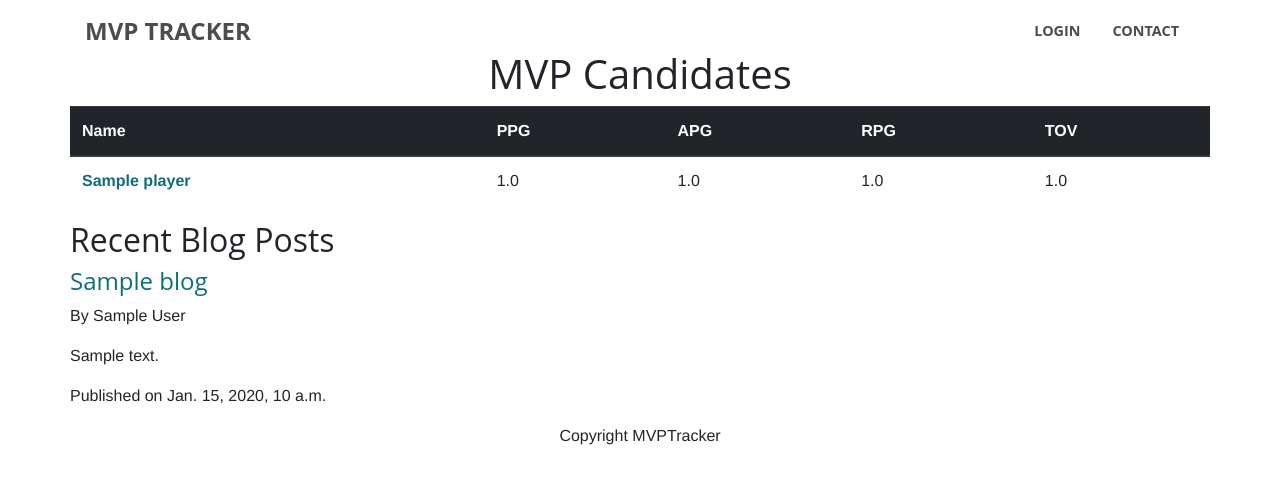
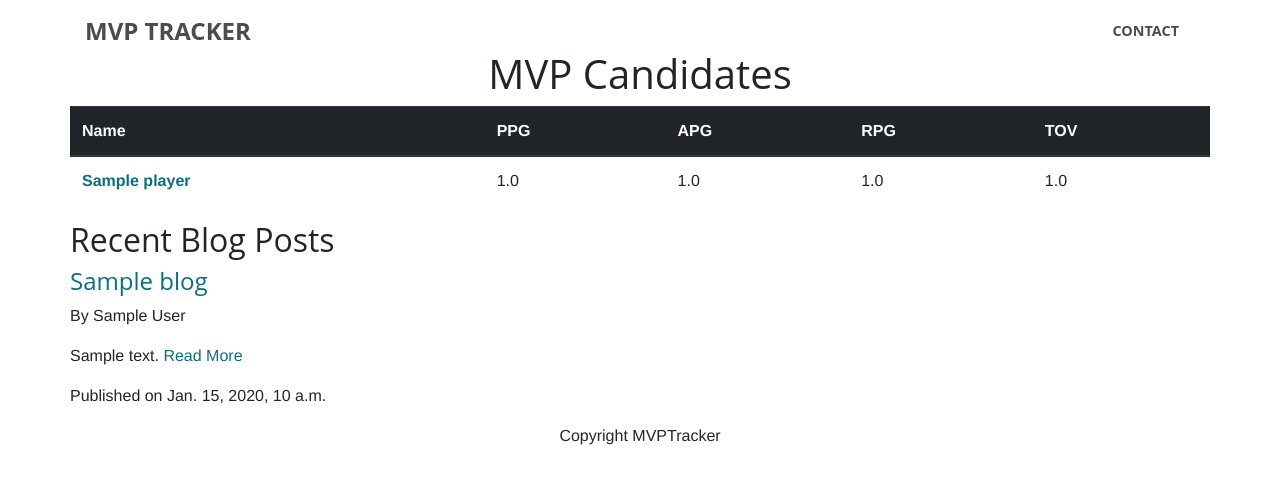
Before and after one commit to Janujan/mvptracker, a Django app: template mvp/templates/playerList.html in a window 1280 px wide. Shown: the top 484 px of the page. Run offline with Django 3.2, Linux system fonts and the light colour scheme; tables that the repository leaves empty hold one stand-in row (values such as "Sample post"); the template is opened without the code that fills it: values that come from a table or form of the project are taken from there, most other values are stand-ins (such as "Sample title", 1, 10 or a date in 2020); data that the repository does not hold is empty; some libraries are stand-ins or nearby versions.

Commit message:
cosmetic changes

```diff
--- a/mvp/templates/base.html
+++ b/mvp/templates/base.html
@@ -29,11 +29,12 @@
           </button>
           <div class="collapse navbar-collapse" id="navbarResponsive">
             <ul class="navbar-nav ml-auto">
+              <!-- <li class="nav-item">
+                <a class="nav-link js-scroll-trigger" href="">Login</a>
+              </li> -->
               <li class="nav-item">
-                <a class="nav-link js-scroll-trigger" href="">Login</a>
-              </li>
-              <li class="nav-item">
-                <a class="nav-link js-scroll-trigger" href="#contact">Contact</a>
+                <a class="nav-link js-scroll-trigger"
+                 href="https://janujan.github.io/#contact">Contact</a>
               </li>
             </ul>
           </div>
--- a/mvp/templates/playerList.html
+++ b/mvp/templates/playerList.html
@@ -53,7 +53,9 @@
               <h4><a href="{% url 'mvp:blogDetails' blog.id %}">{{ blog.title }}</a></h3>
 
               <p>By {{ blog.author }}</p>
-              <p>{{ blog.text|truncatechars:255}}</p>
+              <p>{{ blog.text|truncatechars:255}}
+              <a href="{% url 'mvp:blogDetails' blog.id %}"> Read More </a>
+              </p>
               <p>Published on {{blog.pub_date}}</p>
             {% endfor %}
             {% else %}
```
